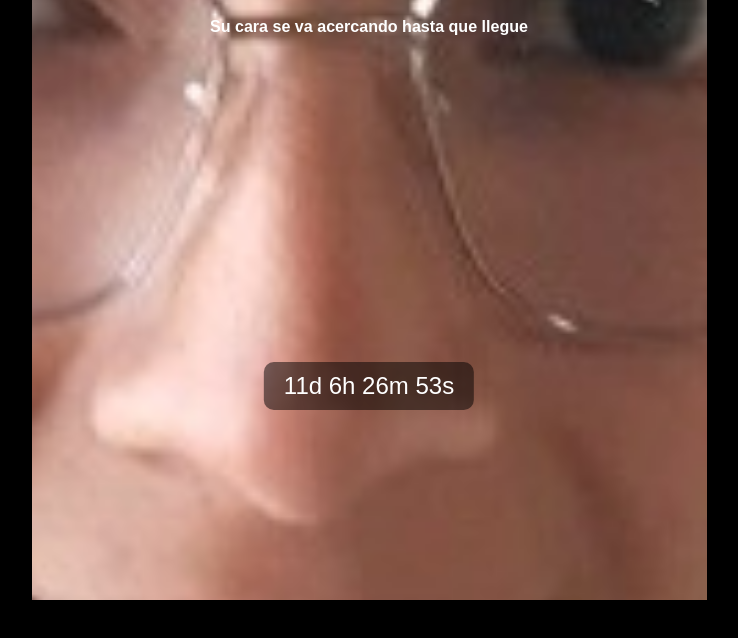
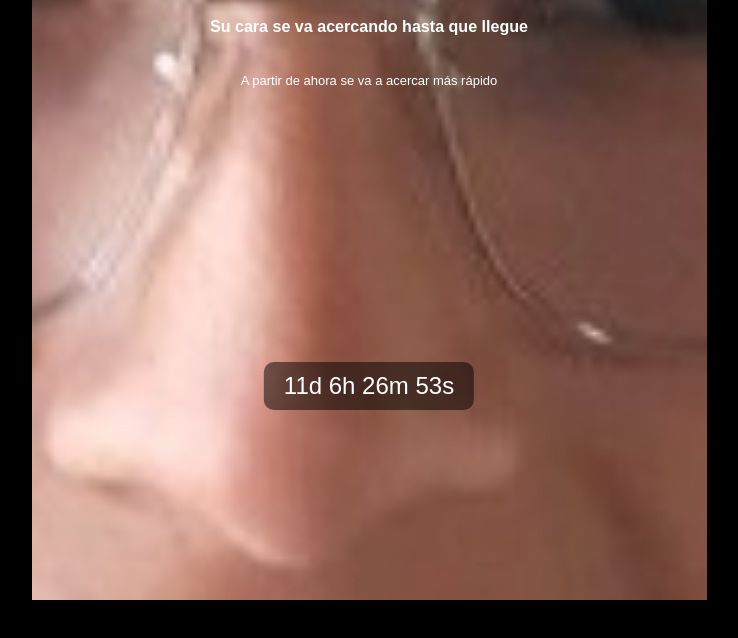
Before and after one commit to luisrb15/LlegadaLuci, a plain HTML site: page index.html in a window 1280 px wide. Shown: the part 138-776 px from the top of the page, without its empty margins (271-1009 px from the left). Drawn offline with Linux system fonts and the light colour scheme.

Commit message:
aceleración y mensaje

```diff
--- a/index.html
+++ b/index.html
@@ -11,6 +11,7 @@
     <div id="titulo">
         <h1>Llegada de Luci</h1>
         <h6>Su cara se va acercando hasta que llegue</h6>
+        <p id="mensaje">A partir de ahora se va a acercar más rápido</p>
     </div>
     <div id="countdown">
     </div>
--- a/static/css/style.css
+++ b/static/css/style.css
@@ -51,3 +51,7 @@ body {
     max-height: 100%;
     transition: transform 1s ease; /* Smooth transition */
 }
+
+#mensaje {
+    font-size: small;
+}
--- a/static/js/script.js
+++ b/static/js/script.js
@@ -27,7 +27,7 @@ document.addEventListener('DOMContentLoaded', (event) => {
         const timePassed = now - startDate;
         const percentagePassed = (timePassed / totalDuration) * 100;
 
-        const scaleFactor = 1 + (percentagePassed / 100 * 5);
+        const scaleFactor = 1 + (percentagePassed / 100 * 6);
         document.getElementById('background-image').style.transform = `scale(${scaleFactor})`;
 
         // If the countdown is over, display a message
```
